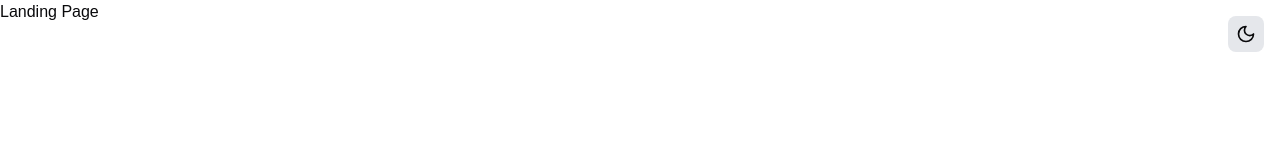
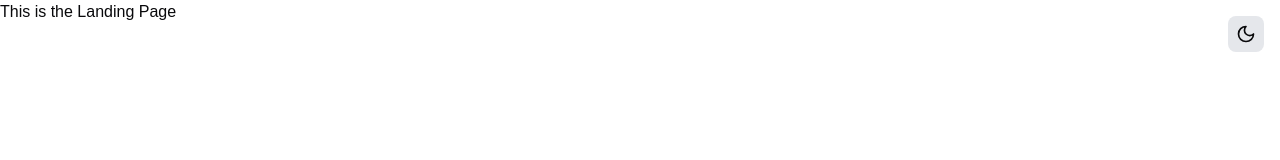
Before and after one commit to MishraShardendu22/Project-Management, a Next.js app: page / in a window 1280 px wide. Shown: the top 160 px of the page. Built offline with nearby package versions, Linux system fonts and the light colour scheme.

Commit message:
feat: add @tanstack/react-query dependency; refactor sign-in, sign-up, and verify pages for improved structure and readability

```diff
--- a/package.json
+++ b/package.json
@@ -41,6 +41,7 @@
   "@radix-ui/react-toggle-group": "^1.1.1",
   "@radix-ui/react-tooltip": "^1.1.6",
   "@react-email/components": "^0.0.32",
+  "@tanstack/react-query": "^5.66.0",
   "axios": "^1.7.9",
   "bcryptjs": "^2.4.3",
   "class-variance-authority": "^0.7.1",
--- a/src/app/layout.tsx
+++ b/src/app/layout.tsx
@@ -1,9 +1,9 @@
+import ThemeProvider from "@/components/store/themeStore";
+import AuthProvider from "@/components/authProvider";
 import { Geist, Geist_Mono } from "next/font/google";
 import { Toaster } from "react-hot-toast";
 import type { Metadata } from "next";
 import "./globals.css";
-import AuthProvider from "@/components/authProvider";
-import ThemeProvider from "@/components/store/themeStore";
 
 const geistSans = Geist({
   variable: "--font-geist-sans",
--- a/src/app/page.tsx
+++ b/src/app/page.tsx
@@ -3,7 +3,7 @@ import React from 'react'
 const page = () => {
   return (
     <div>
-      Landing Page
+      This is the Landing Page
     </div>
   )
 }
```
Also changed, not shown: src/app/(auth)/sign-in/page.tsx (+9 -9 lines), src/app/(auth)/sign-up/page.tsx (+13 -10 lines), src/app/(auth)/verify/[username]/page.tsx (+6 -6 lines), src/components/authProvider.tsx (+5 -5 lines), 1 other file (tests, documents, lock files or other folders).
